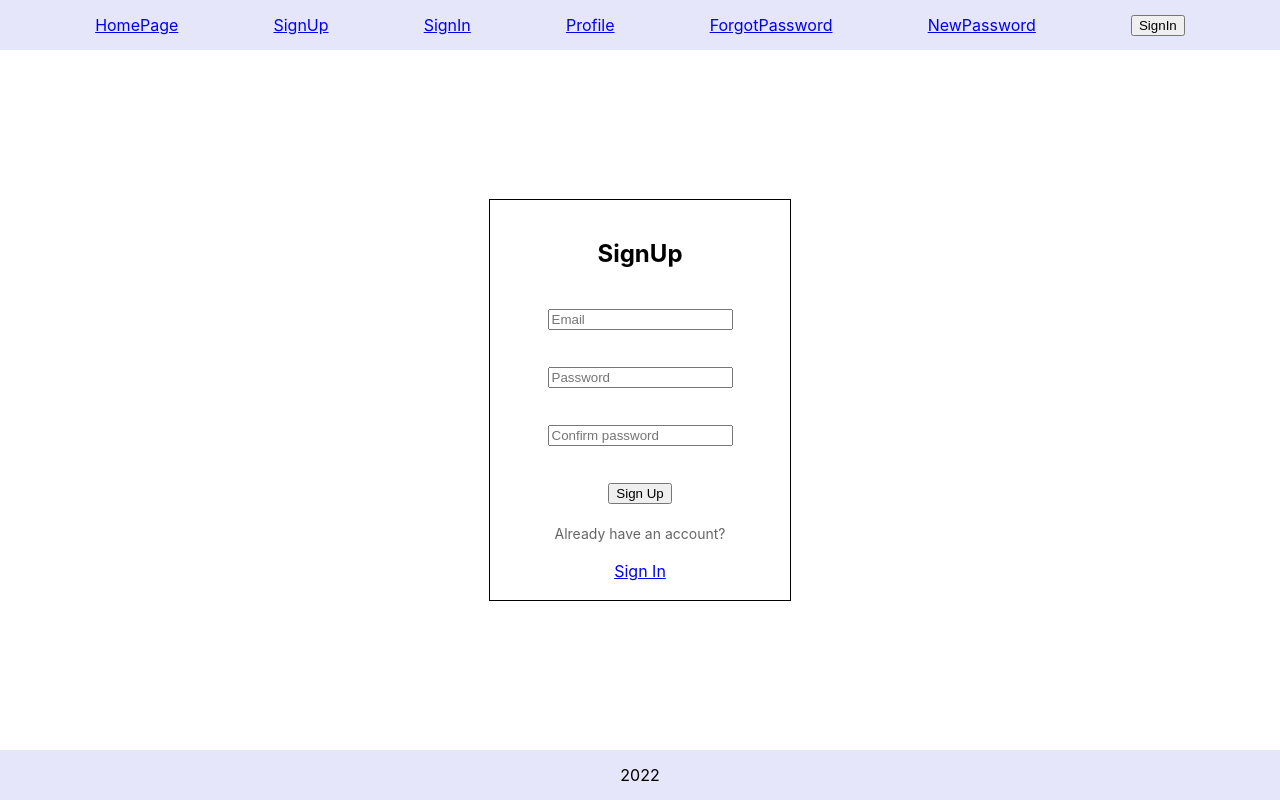
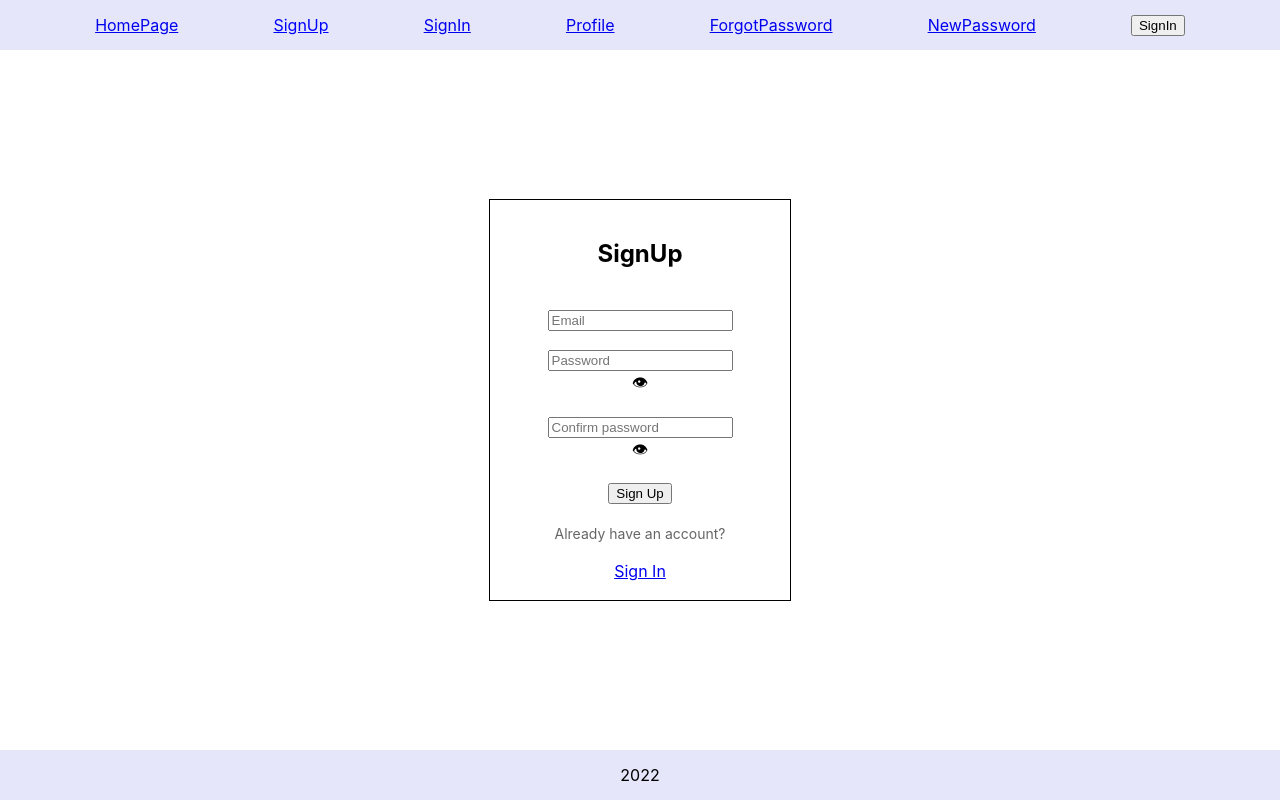
Before and after one commit to NickPaferov/learning-cards, a React (Create React App) app: page /#/signup in a window 1280 px wide. Built offline with nearby package versions, Linux system fonts and the light colour scheme; no server answers.

Commit message:
add handlers of visibility for form fields password and confirmPassword

```diff
--- a/src/pages/SetNewPassword.tsx
+++ b/src/pages/SetNewPassword.tsx
@@ -1,4 +1,4 @@
-import React from "react";
+import React, { useState } from "react";
 import styles from "./SetNewPassword.module.css";
 import { useForm } from "react-hook-form";
 import * as yup from "yup";
@@ -33,6 +33,8 @@ export const SetNewPassword = () => {
   const isPasswordChanged = useAppSelector((state) => state.authReducer.isPasswordChanged);
   const isRequestProcessing = useAppSelector((state) => state.appReducer.isRequestProcessing);
   const dispatch = useAppDispatch();
+  const [isPasswordVisible, setIsPasswordVisible] = useState(false);
+  const [isConfirmPasswordVisible, setIsConfirmPasswordVisible] = useState(false);
 
   const {
     register,
@@ -52,6 +54,14 @@ export const SetNewPassword = () => {
     }
   };
 
+  const handlePasswordVisibility = () => {
+    setIsPasswordVisible(!isPasswordVisible);
+  };
+
+  const handleConfirmPasswordVisibility = () => {
+    setIsConfirmPasswordVisible(!isConfirmPasswordVisible);
+  };
+
   if (isLoggedIn) {
     return <Navigate to={PATHS.PROFILE} />;
   }
@@ -64,14 +74,26 @@ export const SetNewPassword = () => {
     <div className={styles.wrapper}>
       <h2>Create new password</h2>
       <form className={styles.form} onSubmit={handleSubmit(onSubmit)}>
-        <input placeholder="Password" disabled={isRequestProcessing} {...register("password")} />
+        <div>
+          <input
+            type={isPasswordVisible ? "text" : "password"}
+            placeholder="Password"
+            disabled={isRequestProcessing}
+            {...register("password")}
+          />
+          <span onClick={handlePasswordVisibility}>👁</span>
           <p className={styles.error}>{errors.password?.message}</p>
+        </div>
+        <div>
           <input
+            type={isConfirmPasswordVisible ? "text" : "password"}
             placeholder="Confirm password"
             disabled={isRequestProcessing}
             {...register("confirmPassword")}
           />
+          <span onClick={handleConfirmPasswordVisibility}>👁</span>
           <p className={styles.error}>{errors.confirmPassword?.message}</p>
+        </div>
         <span className={styles.clarification}>
           Create new password and we will send you further instructions to email
         </span>
--- a/src/pages/SignIn.tsx
+++ b/src/pages/SignIn.tsx
@@ -1,4 +1,4 @@
-import React from "react";
+import React, { useState } from "react";
 import styles from "./SignIn.module.css";
 import { Link, Navigate } from "react-router-dom";
 import { useForm } from "react-hook-form";
@@ -29,6 +29,7 @@ export const SignIn = () => {
   const isLoggedIn = useAppSelector((state) => state.authReducer.isLoggedIn);
   const isRequestProcessing = useAppSelector((state) => state.appReducer.isRequestProcessing);
   const dispatch = useAppDispatch();
+  const [isPasswordVisible, setIsPasswordVisible] = useState(false);
 
   const {
     register,
@@ -42,6 +43,10 @@ export const SignIn = () => {
     dispatch(loginTC(data));
   };
 
+  const handlePasswordVisibility = () => {
+    setIsPasswordVisible(!isPasswordVisible);
+  };
+
   if (isLoggedIn) {
     return <Navigate to={PATHS.PROFILE} />;
   }
@@ -50,10 +55,20 @@ export const SignIn = () => {
     <div className={styles.wrapper}>
       <h2>SignIn</h2>
       <form className={styles.form} onSubmit={handleSubmit(onSubmit)}>
-        <input placeholder="Email" disabled={isRequestProcessing} {...register("email")} />
-        <p className={styles.error}>{errors.email?.message}</p>
-        <input placeholder="Password" disabled={isRequestProcessing} {...register("password")} />
-        <p className={styles.error}>{errors.password?.message}</p>
+        <div>
+          <input placeholder="Email" disabled={isRequestProcessing} {...register("email")} />
+          <p className={styles.error}>{errors.email?.message}</p>
+        </div>
+        <div>
+          <input
+            type={isPasswordVisible ? "text" : "password"}
+            placeholder="Password"
+            disabled={isRequestProcessing}
+            {...register("password")}
+          />
+          <span onClick={handlePasswordVisibility}>👁</span>
+          <p className={styles.error}>{errors.password?.message}</p>
+        </div>
         <div>
           <input
             type="checkbox"
--- a/src/pages/SignUp.tsx
+++ b/src/pages/SignUp.tsx
@@ -1,4 +1,4 @@
-import React from "react";
+import React, { useState } from "react";
 import styles from "./SignUp.module.css";
 import { Link, Navigate } from "react-router-dom";
 import { useForm } from "react-hook-form";
@@ -34,6 +34,8 @@ export const SignUp = () => {
   const isRegistered = useAppSelector((state) => state.authReducer.isRegistered);
   const isRequestProcessing = useAppSelector((state) => state.appReducer.isRequestProcessing);
   const dispatch = useAppDispatch();
+  const [isPasswordVisible, setIsPasswordVisible] = useState(false);
+  const [isConfirmPasswordVisible, setIsConfirmPasswordVisible] = useState(false);
 
   const {
     register,
@@ -45,6 +47,14 @@ export const SignUp = () => {
 
   const onSubmit = ({ email, password }: FormInputsType) => {
     dispatch(registerTC({ email, password }));
+  };
+
+  const handlePasswordVisibility = () => {
+    setIsPasswordVisible(!isPasswordVisible);
+  };
+
+  const handleConfirmPasswordVisibility = () => {
+    setIsConfirmPasswordVisible(!isConfirmPasswordVisible);
   };
 
   if (isLoggedIn) {
@@ -59,16 +69,30 @@ export const SignUp = () => {
     <div className={styles.wrapper}>
       <h2>SignUp</h2>
       <form className={styles.form} onSubmit={handleSubmit(onSubmit)}>
+        <div>
           <input placeholder="Email" disabled={isRequestProcessing} {...register("email")} />
           <p className={styles.error}>{errors.email?.message}</p>
-        <input placeholder="Password" disabled={isRequestProcessing} {...register("password")} />
+        </div>
+        <div>
+          <input
+            type={isPasswordVisible ? "text" : "password"}
+            placeholder="Password"
+            disabled={isRequestProcessing}
+            {...register("password")}
+          />
+          <span onClick={handlePasswordVisibility}>👁</span>
           <p className={styles.error}>{errors.password?.message}</p>
+        </div>
+        <div>
           <input
+            type={isConfirmPasswordVisible ? "text" : "password"}
             placeholder="Confirm password"
             disabled={isRequestProcessing}
             {...register("confirmPassword")}
           />
+          <span onClick={handleConfirmPasswordVisibility}>👁</span>
           <p className={styles.error}>{errors.confirmPassword?.message}</p>
+        </div>
         <button disabled={isRequestProcessing}>Sign Up</button>
       </form>
       <span className={styles.clarification}>Already have an account?</span>
```
Lines whose indentation alone changed are shown as unchanged.
